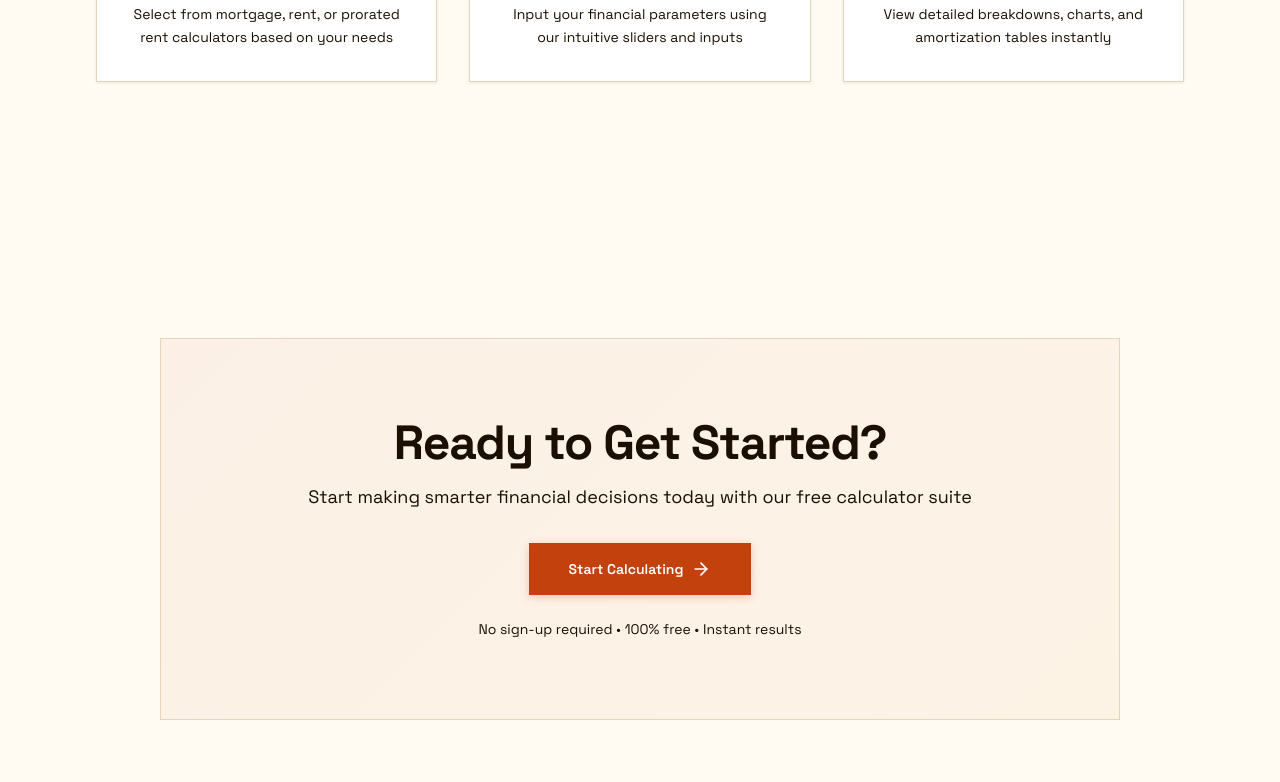
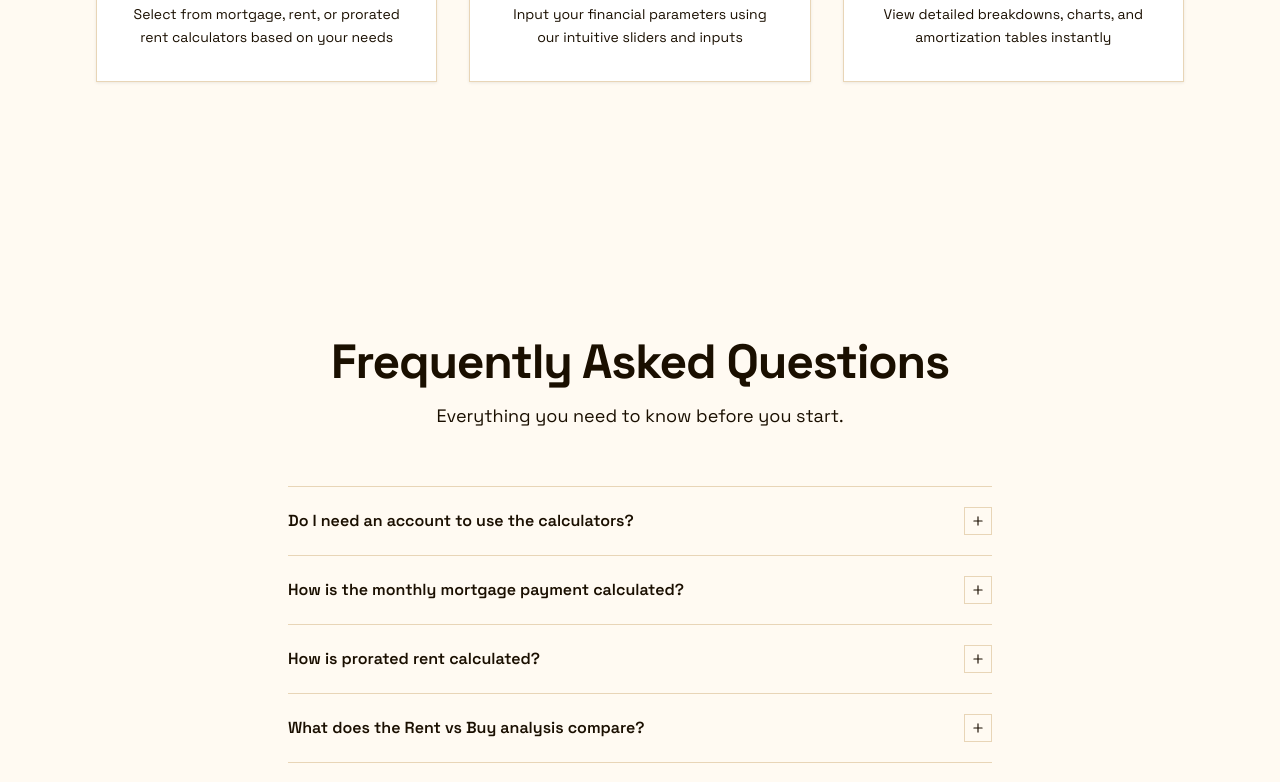
Before and after one commit to GyanPrakash2483/MortgageCalculator, a Next.js app: page / in a window 1280 px wide. Shown: the part 2000-2782 px from the top of the page. Built offline with nearby package versions, Linux system fonts and the light colour scheme; no server answers.

Commit message:
Added FAQ section

```diff
--- a/src/app/page.tsx
+++ b/src/app/page.tsx
@@ -7,6 +7,7 @@ import Hero from '@/components/landing/Hero';
 import Features from '@/components/landing/Features';
 import HowItWorks from '@/components/landing/HowItWorks';
 import CTASection from '@/components/landing/CTASection';
+import FAQSection from '@/components/landing/FAQSection';
 import Footer from '@/components/dashboard/Footer';
 
 function LandingContent() {
@@ -17,6 +18,7 @@ function LandingContent() {
         <Hero />
         <Features />
         <HowItWorks />
+        <FAQSection />
         <CTASection />
         <Footer />
       </div>
--- /dev/null
+++ b/src/components/landing/FAQSection.tsx
@@ -0,0 +1,129 @@
+'use client';
+
+import React, { useState } from 'react';
+import { motion, AnimatePresence } from 'framer-motion';
+import { Plus, Minus } from 'lucide-react';
+
+const faqs = [
+  {
+    q: 'Do I need an account to use the calculators?',
+    a: 'No — all three calculators are fully public. An account is only needed if you want to save and revisit calculations later. You can start calculating immediately without signing up.',
+  },
+  {
+    q: 'How is the monthly mortgage payment calculated?',
+    a: 'Using the standard amortization formula based on your loan principal, annual interest rate, and loan term. The breakdown shows exactly how much of each payment goes toward principal vs interest, year by year.',
+  },
+  {
+    q: 'How is prorated rent calculated?',
+    a: 'Daily rate = monthly rent ÷ total days in the month. That daily rate is then multiplied by the number of days you\'re occupying the unit, giving you a precise figure rather than a rough estimate.',
+  },
+  {
+    q: 'What does the Rent vs Buy analysis compare?',
+    a: 'It compares the total cost of renting (rent payments adjusted for annual increases) against the total cost of buying (mortgage payments + down payment opportunity cost + maintenance) over your chosen time horizon, helping you find your break-even point.',
+  },
+  {
+    q: 'Which currencies are supported?',
+    a: 'USD and INR. You can toggle between them at any time — all values and formatted outputs switch instantly without any re-calculation needed.',
+  },
+  {
+    q: 'Is my saved data private?',
+    a: 'Yes. Saved calculations are tied to your account and not visible to anyone else. If you use the calculators without signing in, nothing is stored anywhere — all computation happens in your browser.',
+  },
+];
+
+function FAQItem({ item, index }: { item: typeof faqs[0]; index: number }) {
+  const [open, setOpen] = useState(false);
+
+  return (
+    <motion.div
+      initial={{ opacity: 0, y: 16 }}
+      whileInView={{ opacity: 1, y: 0 }}
+      viewport={{ once: true }}
+      transition={{ delay: index * 0.07, duration: 0.45 }}
+      style={{ borderBottom: '1.5px solid var(--color-border)' }}
+    >
+      <button
+        onClick={() => setOpen((v) => !v)}
+        className="w-full flex items-center justify-between gap-4 py-5 text-left transition-colors duration-150"
+        aria-expanded={open}
+      >
+        <span
+          className="text-base font-semibold"
+          style={{ color: 'var(--color-text-primary)', fontFamily: 'var(--font-display)' }}
+        >
+          {item.q}
+        </span>
+        <span
+          className="flex-shrink-0 w-7 h-7 flex items-center justify-center transition-colors duration-150"
+          style={{
+            background: open ? 'var(--color-accent-primary)' : 'var(--color-bg-tertiary)',
+            border: '1.5px solid var(--color-border)',
+            color: open ? 'white' : 'var(--color-text-secondary)',
+          }}
+        >
+          {open ? <Minus className="w-3.5 h-3.5" /> : <Plus className="w-3.5 h-3.5" />}
+        </span>
+      </button>
+
+      <AnimatePresence initial={false}>
+        {open && (
+          <motion.div
+            key="answer"
+            initial={{ height: 0, opacity: 0 }}
+            animate={{ height: 'auto', opacity: 1 }}
+            exit={{ height: 0, opacity: 0 }}
+            transition={{ duration: 0.28, ease: 'easeInOut' }}
+            style={{ overflow: 'hidden' }}
+          >
+            <p
+              className="pb-5 text-sm leading-relaxed"
+              style={{ color: 'var(--color-text-secondary)', fontFamily: 'var(--font-sans)' }}
+            >
+              {item.a}
+            </p>
+          </motion.div>
+        )}
+      </AnimatePresence>
+    </motion.div>
+  );
+}
+
+export default function FAQSection() {
+  return (
+    <section id="faq" className="py-20 md:py-32 relative">
+      <div className="max-w-3xl mx-auto px-4 sm:px-6 lg:px-8 relative z-10">
+
+        {/* Header */}
+        <motion.div
+          initial={{ opacity: 0, y: 20 }}
+          whileInView={{ opacity: 1, y: 0 }}
+          viewport={{ once: true }}
+          transition={{ duration: 0.6 }}
+          className="text-center mb-14"
+        >
+          <h2
+            className="text-4xl md:text-5xl font-bold tracking-tight mb-4"
+            style={{ fontFamily: 'var(--font-display)', color: 'var(--color-text-primary)' }}
+          >
+            Frequently Asked Questions
+          </h2>
+          <p
+            className="text-lg"
+            style={{ color: 'var(--color-text-secondary)', fontFamily: 'var(--font-sans)' }}
+          >
+            Everything you need to know before you start.
+          </p>
+        </motion.div>
+
+        {/* Accordion */}
+        <div
+          style={{ borderTop: '1.5px solid var(--color-border)' }}
+        >
+          {faqs.map((item, i) => (
+            <FAQItem key={item.q} item={item} index={i} />
+          ))}
+        </div>
+      </div>
+    </section>
+  );
+}
```
